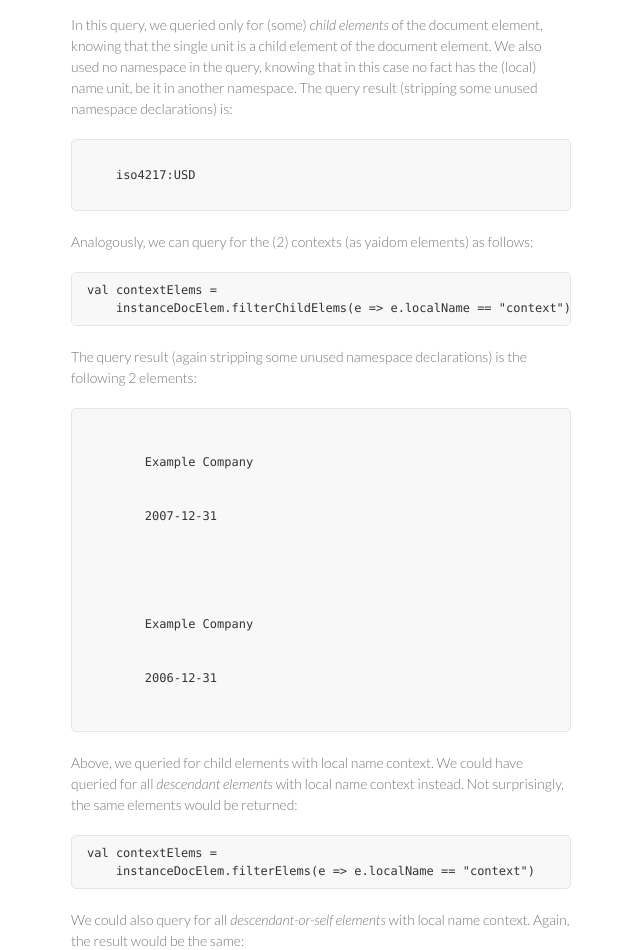
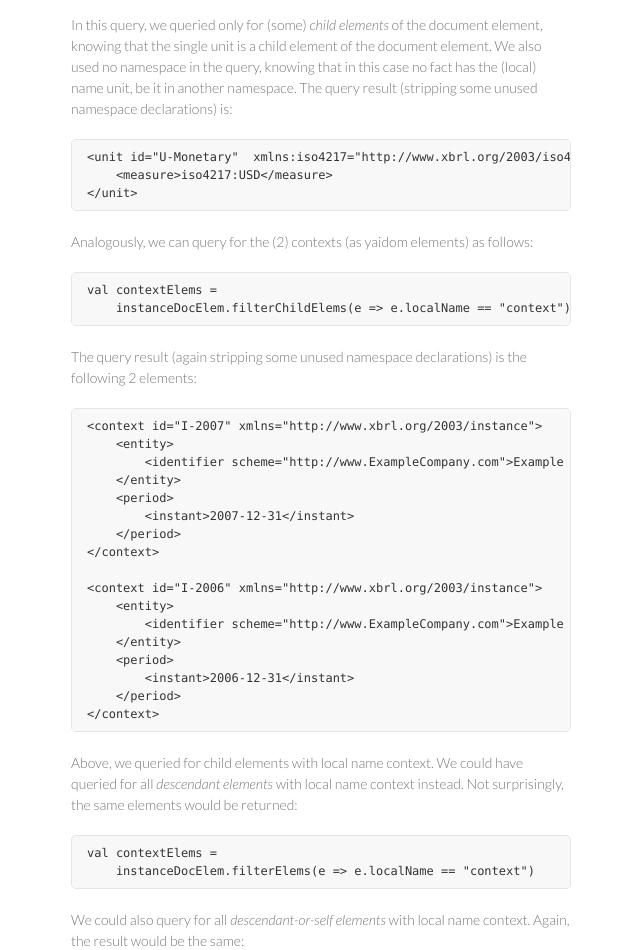
Before and after one commit to dvreeze/dvreeze.github.io, a plain HTML site: page yaidom-queries.html in a window 1280 px wide. Shown: the part 3540-4490 px from the top of the page, without its empty margins (499-1139 px from the left). Drawn offline with Linux system fonts and the light colour scheme.

Commit message:
Fixed formatting error

```diff
--- a/yaidom-queries.html
+++ b/yaidom-queries.html
@@ -119,10 +119,10 @@ val schemaDocElem = schemaDoc.documentElement
 
 <p>In this query, we queried only for (some) <em>child elements</em> of the document element, knowing that the single unit is a child element of the document element. We also used no namespace in the query, knowing that in this case no fact has the (local) name unit, be it in another namespace. The query result (stripping some unused namespace declarations) is:</p>
 
-<pre><unit id="U-Monetary"  xmlns:iso4217="http://www.xbrl.org/2003/iso4217" xmlns="http://www.xbrl.org/2003/instance">
-    <measure>iso4217:USD</measure>
-</unit>
-</pre>
+<pre><code>&lt;unit id="U-Monetary"  xmlns:iso4217="http://www.xbrl.org/2003/iso4217" xmlns="http://www.xbrl.org/2003/instance"&gt;
+    &lt;measure&gt;iso4217:USD&lt;/measure&gt;
+&lt;/unit&gt;
+</code></pre>
 
 <p>Analogously, we can query for the (2) contexts (as yaidom elements) as follows:</p>
 
@@ -132,24 +132,24 @@ val schemaDocElem = schemaDoc.documentElement
 
 <p>The query result (again stripping some unused namespace declarations) is the following 2 elements:</p>
 
-<pre><context id="I-2007" xmlns="http://www.xbrl.org/2003/instance">
-    <entity>
-        <identifier scheme="http://www.ExampleCompany.com">Example Company</identifier>
-    </entity>
-    <period>
-        <instant>2007-12-31</instant>
-    </period>
-</context>
+<pre><code>&lt;context id="I-2007" xmlns="http://www.xbrl.org/2003/instance"&gt;
+    &lt;entity&gt;
+        &lt;identifier scheme="http://www.ExampleCompany.com"&gt;Example Company&lt;/identifier&gt;
+    &lt;/entity&gt;
+    &lt;period&gt;
+        &lt;instant&gt;2007-12-31&lt;/instant&gt;
+    &lt;/period&gt;
+&lt;/context&gt;
 
-<context id="I-2006" xmlns="http://www.xbrl.org/2003/instance">
-    <entity>
-        <identifier scheme="http://www.ExampleCompany.com">Example Company</identifier>
-    </entity>
-    <period>
-        <instant>2006-12-31</instant>
-    </period>
-</context>
-</pre>
+&lt;context id="I-2006" xmlns="http://www.xbrl.org/2003/instance"&gt;
+    &lt;entity&gt;
+        &lt;identifier scheme="http://www.ExampleCompany.com"&gt;Example Company&lt;/identifier&gt;
+    &lt;/entity&gt;
+    &lt;period&gt;
+        &lt;instant&gt;2006-12-31&lt;/instant&gt;
+    &lt;/period&gt;
+&lt;/context&gt;
+</code></pre>
 
 <p>Above, we queried for child elements with local name context. We could have queried for all <em>descendant elements</em> with local name context instead. Not surprisingly, the same elements would be returned:</p>
 
```
